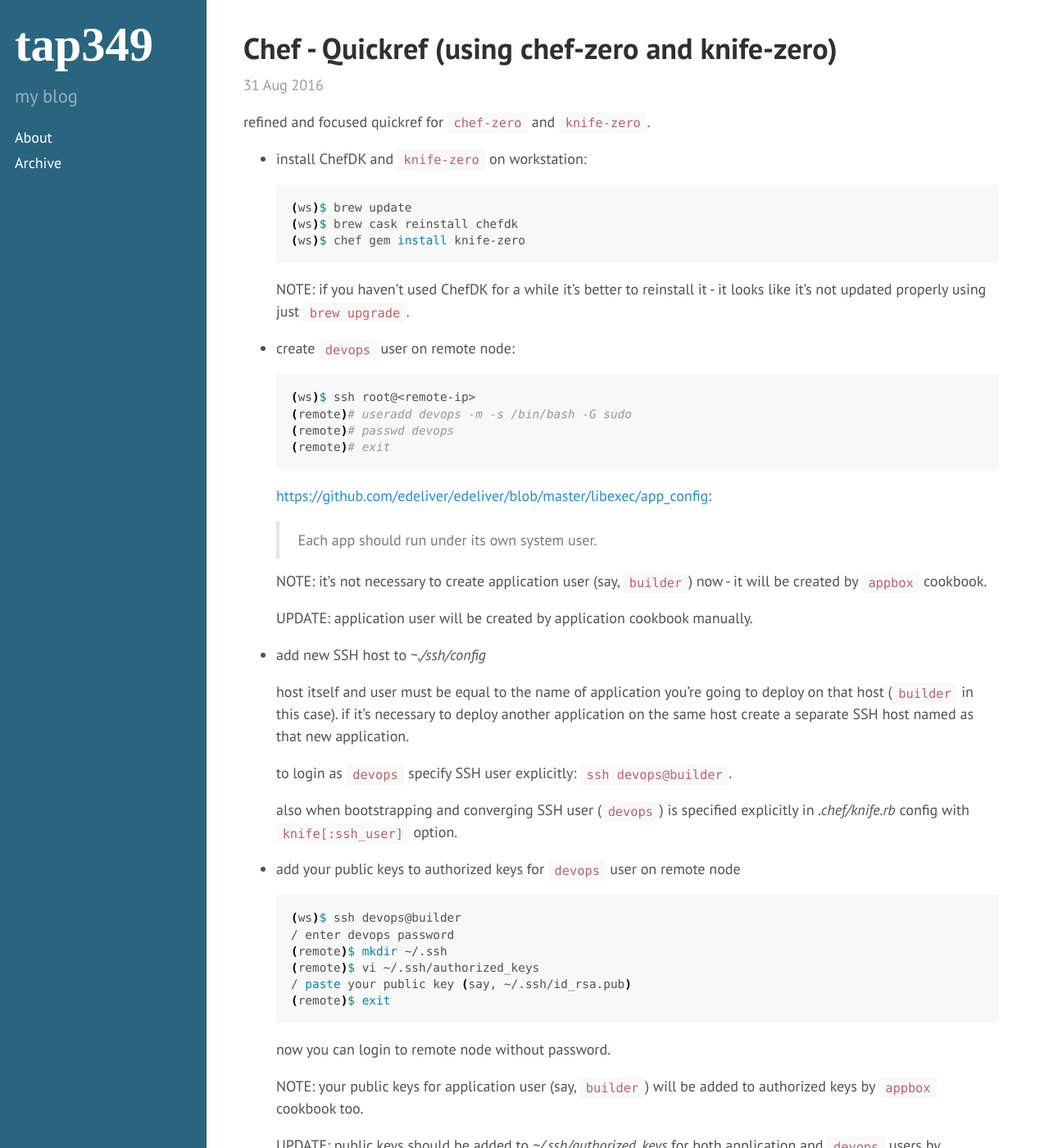
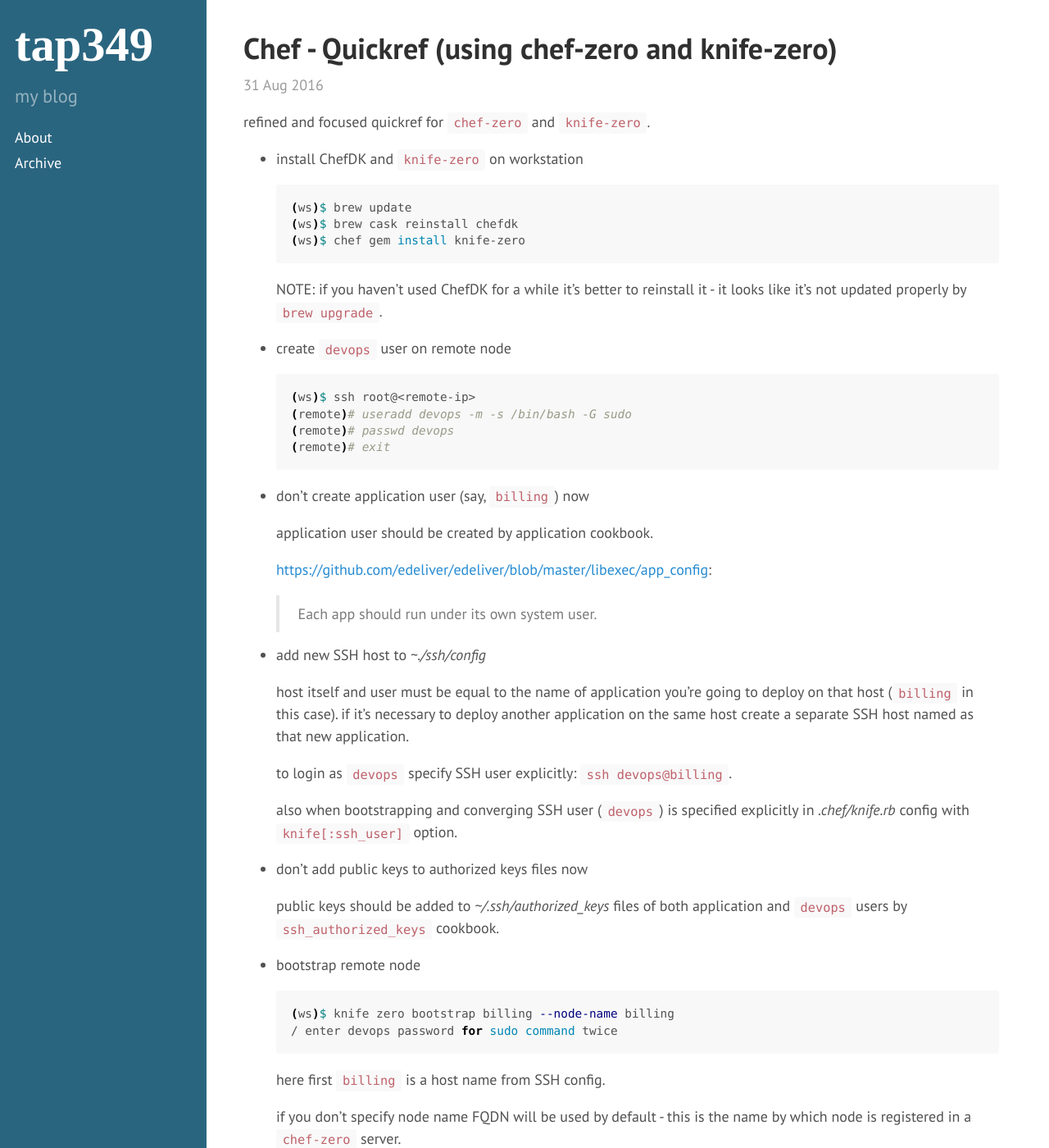
Before and after one commit to tap349/tap349.github.io, a Jekyll site: the page built from _posts/2016-08-31-chef-quickref.md, in a window 1280 px wide and 1400 px high. Shown: the whole window at 82% size. Built offline with Jekyll 4.4.1, drawn with Linux system fonts in a browser that asks for light colours; some of the changed text lies outside the part shown.

Commit message:
update 2017-08-07_00:05:50

````diff
--- a/_posts/2016-08-31-chef-quickref.md
+++ b/_posts/2016-08-31-chef-quickref.md
@@ -10,7 +10,7 @@
 
 <!-- more -->
 
-- install ChefDK and `knife-zero` on workstation:
+- install ChefDK and `knife-zero` on workstation
 
   ```sh
   (ws)$ brew update
@@ -19,9 +19,9 @@
   ```
 
   NOTE: if you haven't used ChefDK for a while it's better to reinstall it -
-        it looks like it's not updated properly using just `brew upgrade`.
+        it looks like it's not updated properly by `brew upgrade`.
 
-- create `devops` user on remote node:
+- create `devops` user on remote node
 
   ```sh
   (ws)$ ssh root@<remote-ip>
@@ -30,54 +30,39 @@
   (remote)# exit
   ```
 
+- don't create application user (say, `billing`) now
+
+  application user should be created by application cookbook.
+
   <https://github.com/edeliver/edeliver/blob/master/libexec/app_config>:
 
   > Each app should run under its own system user.
 
-  NOTE: it's not necessary to create application user (say, `builder`) now -
-        it will be created by `appbox` cookbook.
-
-  UPDATE: application user will be created by application cookbook manually.
-
 - add new SSH host to _~./ssh/config_
 
   host itself and user must be equal to the name of application you're going
-  to deploy on that host (`builder` in this case). if it's necessary to deploy
+  to deploy on that host (`billing` in this case). if it's necessary to deploy
   another application on the same host create a separate SSH host named as that
   new application.
 
-  to login as `devops` specify SSH user explicitly: `ssh devops@builder`.
+  to login as `devops` specify SSH user explicitly: `ssh devops@billing`.
 
   also when bootstrapping and converging SSH user (`devops`) is specified
   explicitly in _.chef/knife.rb_ config with `knife[:ssh_user]` option.
 
-- add your public keys to authorized keys for `devops` user on remote node
+- don't add public keys to authorized keys files now
+
+  public keys should be added to _~/.ssh/authorized_keys_ files of both
+  application and `devops` users by `ssh_authorized_keys` cookbook.
+
+- bootstrap remote node
 
   ```sh
-  (ws)$ ssh devops@builder
-  / enter devops password
-  (remote)$ mkdir ~/.ssh
-  (remote)$ vi ~/.ssh/authorized_keys
-  / paste your public key (say, ~/.ssh/id_rsa.pub)
-  (remote)$ exit
+  (ws)$ knife zero bootstrap billing --node-name billing
+  / enter devops password for sudo command twice
   ```
 
-  now you can login to remote node without password.
-
-  NOTE: your public keys for application user (say, `builder`)
-        will be added to authorized keys by `appbox` cookbook too.
-
-  UPDATE: public keys should be added to _~/.ssh/authorized_keys_ for both
-          application and `devops` users by `ssh_authorized_keys` cookbook.
-
-- bootstrap remote node:
-
-  ```sh
-  (ws)$ knife zero bootstrap builder --node-name builder
-  / enter devops password for sudo command
-  ```
-
-  here first `builder` is a host name from SSH config.
+  here first `billing` is a host name from SSH config.
 
   if you don't specify node name FQDN will be used by default -
   this is the name by which node is registered in a `chef-zero` server.
@@ -87,14 +72,14 @@
         remote node: if you change it locally new node file with the name from
         _/etc/chef/client.rb_ will be created after converging (with empty run_list).
 
-- converge remote node:
+- converge remote node
 
   ```sh
-  (ws)$ knife node run_list add builder 'recipe[builder_app]'
-  (ws)$ knife node environment_set builder staging
+  (ws)$ knife node run_list add billing 'recipe[billing_app]'
+  (ws)$ knife node environment_set billing staging
   (ws)$ berks vendor
-  (ws)$ knife zero converge 'name:builder'
-  / enter devops password for sudo command (on first converge only)
+  (ws)$ knife zero converge 'name:billing'
+  / enter devops password for sudo command twice (on first converge only)
   ```
 
   berks vendors cookbooks to _berks-cookbooks/_ by default (both community
@@ -113,7 +98,7 @@
   - update changes to _/etc/chef/client.rb_ on remote node:
 
     ```sh
-    (ws)$ knife zero bootstrap builder --node-name builder --no-converge
+    (ws)$ knife zero bootstrap billing --node-name billing --no-converge
     ```
 
     without `--no-converge` option command would overwrite node file.
````
Also changed, not shown: other parts of _posts/2016-08-31-chef-quickref.md (+1 -1 lines).
